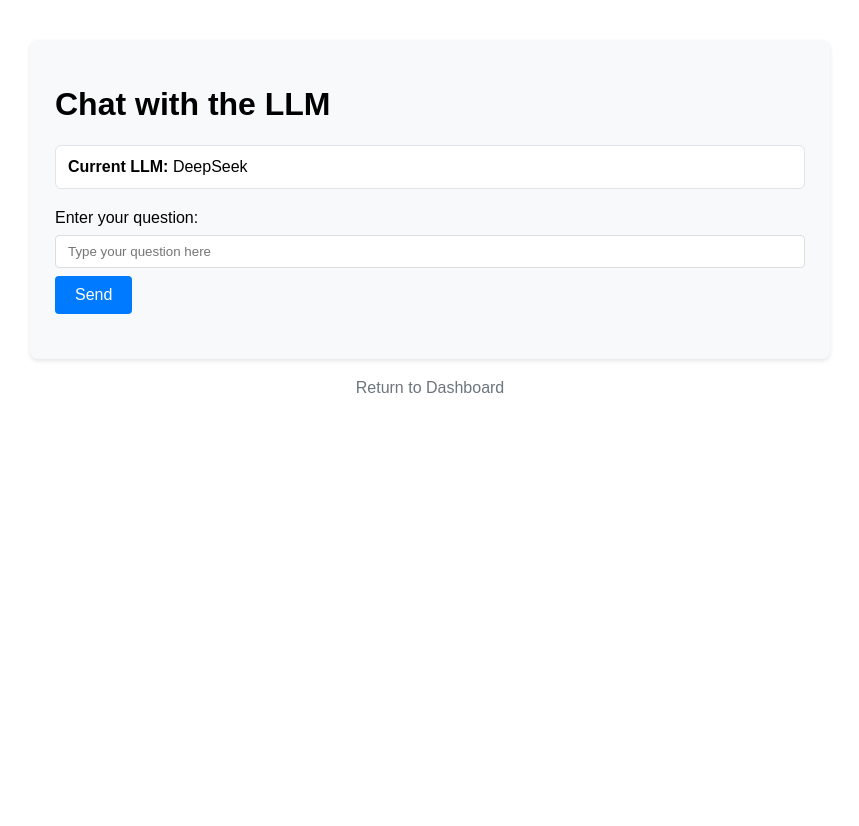
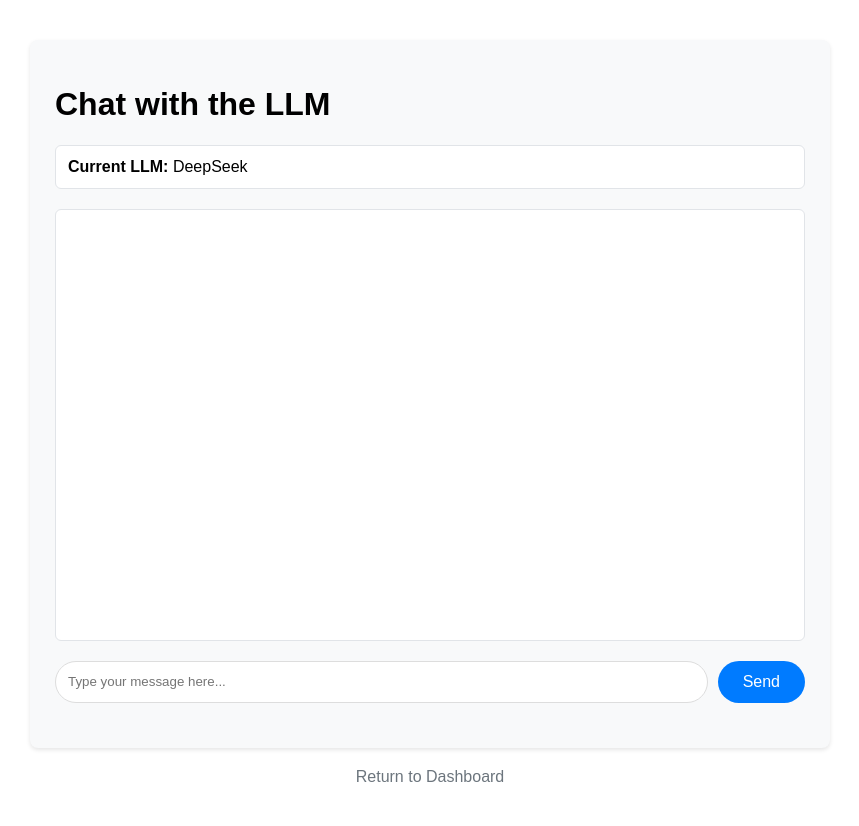
Before and after one commit to umarhunter/vdba, a Flask app: page /chat in a window 1280 px wide. Shown: the whole page, without its empty margins (210-1069 px from the left). Before the commit the page ends 393 px from the top, so only its background shows below. Run offline with Flask 3, Linux system fonts and the light colour scheme.

Commit message:
feat: implemented code for history in responses with chatbot

```diff
--- a/app/routes.py
+++ b/app/routes.py
@@ -3,7 +3,7 @@
 
 import os
 import getpass
-from flask import Blueprint, request, jsonify, render_template, redirect, url_for
+from flask import Blueprint, request, jsonify, render_template, redirect, url_for, session
 from scripts.chromadb_handler import (
     initialize_chroma_client,
     get_or_create_collection,
@@ -218,6 +218,13 @@ def query_docs():
 def chat():
     query = request.args.get("q", "")
     current_llm = USER_CONFIG['llm']
+
+    # Initialize chat history in session if not present
+    if 'chat_history' not in session:
+        session['chat_history'] = []
+
+
+
     if query:
         selected_llm = USER_CONFIG['llm'].lower()
         if selected_llm == "deepseek":
@@ -246,6 +253,21 @@ def chat():
             retriever=collection.as_retriever(search_kwargs={"k": 10})
         )
         answer = qa_chain.run(query)
-        return render_template("chat.html", query=query, answer=answer, current_llm=current_llm)
+        answer = qa_chain.run(query)
+
+        # Add to chat history
+        session['chat_history'].append({'role': 'user', 'content': query})
+        session['chat_history'].append({'role': 'assistant', 'content': answer})
+
+        # If it's an AJAX request, return JSON
+        if request.headers.get('X-Requested-With') == 'XMLHttpRequest':
+            return jsonify({'answer': answer})
+
+        # Otherwise render template with full history
+        return render_template("chat.html",
+                            current_llm=current_llm,
+                            chat_history=session['chat_history'])
     else:
-        return render_template("chat.html", query="", answer="", current_llm=current_llm)
+        return render_template("chat.html",
+                            current_llm=current_llm,
+                            chat_history=session['chat_history'])
--- a/app/templates/chat.html
+++ b/app/templates/chat.html
@@ -81,6 +81,77 @@
         0% { transform: rotate(0deg); }
         100% { transform: rotate(360deg); }
       }
+
+      .chat-history {
+        height: 400px;
+        overflow-y: auto;
+        margin: 20px 0;
+        padding: 15px;
+        background: white;
+        border: 1px solid #e1e4e8;
+        border-radius: 6px;
+      }
+
+      .message {
+        margin: 10px 0;
+        max-width: 80%;
+        clear: both;
+      }
+
+      .user-message {
+        float: right;
+        background: #007bff;
+        color: white;
+        padding: 10px 15px;
+        border-radius: 15px 15px 0 15px;
+      }
+
+      .assistant-message {
+        float: left;
+        background: #f1f3f4;
+        color: #333;
+        padding: 10px 15px;
+        border-radius: 15px 15px 15px 0;
+        white-space: pre-wrap;
+        word-wrap: break-word;
+      }
+
+      .chat-input {
+        display: flex;
+        gap: 10px;
+        margin-top: 20px;
+      }
+
+      .chat-input input {
+        flex-grow: 1;
+        padding: 12px;
+        border: 1px solid #ddd;
+        border-radius: 25px;
+        margin: 0;
+      }
+
+      .chat-input button {
+        padding: 12px 25px;
+        border-radius: 25px;
+      }
+
+      /* Update existing spinner styles */
+      #spinner {
+        position: fixed;
+        bottom: 100px;
+        left: 50%;
+        transform: translateX(-50%);
+        background: rgba(255, 255, 255, 0.9);
+        padding: 20px;
+        border-radius: 10px;
+        box-shadow: 0 2px 10px rgba(0,0,0,0.1);
+      }
+
+      .clearfix::after {
+        content: "";
+        clear: both;
+        display: table;
+      }
     </style>
   </head>
   <body>
@@ -89,11 +160,28 @@
       <div class="current-model">
         <strong>Current LLM:</strong> {{ current_llm }}
       </div>
-      <form class="chat-form" method="get" action="{{ url_for('main.chat') }}" onsubmit="showSpinner()">
-        <label for="q">Enter your question:</label>
-        <input type="text" id="q" name="q" placeholder="Type your question here" value="{{ query }}" required>
-        <button type="submit">Send</button>
-      </form>
+
+      <div class="chat-history" id="chatHistory">
+        {% if chat_history %}
+            {% for message in chat_history %}
+                <div class="message clearfix">
+                    <div class="{{ 'user-message' if message.role == 'user' else 'assistant-message' }}">
+                        {{ message.content }}
+                    </div>
+                </div>
+            {% endfor %}
+        {% endif %}
+    </div>
+
+  <!-- Update form to use AJAX -->
+  <form class="chat-form" id="chatForm" onsubmit="handleSubmit(event)">
+      <div class="chat-input">
+          <input type="text" id="q" name="q"
+                 placeholder="Type your message here..."
+                 autocomplete="off" required>
+          <button type="submit">Send</button>
+      </div>
+  </form>
 
       <div id="spinner">
         <div class="spinner"></div>
@@ -111,9 +199,70 @@
     <a href="{{ url_for('main.dashboard') }}" class="back-link">Return to Dashboard</a>
 
     <script>
-      function showSpinner() {
-        document.getElementById("spinner").style.display = "block";
+      const chatHistory = document.getElementById('chatHistory');
+      const chatForm = document.getElementById('chatForm');
+      const spinner = document.getElementById('spinner');
+
+      // Scroll to bottom of chat history
+      function scrollToBottom() {
+        chatHistory.scrollTop = chatHistory.scrollHeight;
       }
+
+      // Add new message to chat
+      function addMessage(content, isUser = false) {
+        const messageDiv = document.createElement('div');
+        messageDiv.className = 'message clearfix';
+        messageDiv.innerHTML = `
+          <div class="${isUser ? 'user-message' : 'assistant-message'}">
+            ${content}
+          </div>
+        `;
+        chatHistory.appendChild(messageDiv);
+        scrollToBottom();
+      }
+
+      async function handleSubmit(event) {
+        event.preventDefault();
+        const input = document.getElementById('q');
+        const message = input.value.trim();
+
+        if (!message) return;
+
+        // Add user message
+        addMessage(message, true);
+        input.value = '';
+
+        // Show spinner
+        spinner.style.display = 'block';
+
+        try {
+          const response = await fetch(`{{ url_for('main.chat') }}?q=${encodeURIComponent(message)}`);
+          const data = await response.json();
+
+          // Add assistant response
+          if (data.answer) {
+            addMessage(data.answer);
+          }
+        } catch (error) {
+          console.error('Error:', error);
+          addMessage('Sorry, there was an error processing your request.', false);
+        } finally {
+          spinner.style.display = 'none';
+        }
+      }
+
+      // Initialize
+      document.addEventListener('DOMContentLoaded', () => {
+        scrollToBottom();
+
+        // Enable enter key submission
+        document.getElementById('q').addEventListener('keypress', function(e) {
+          if (e.key === 'Enter' && !e.shiftKey) {
+            e.preventDefault();
+            chatForm.dispatchEvent(new Event('submit'));
+          }
+        });
+      });
     </script>
   </body>
 </html>
--- a/run.py
+++ b/run.py
@@ -4,4 +4,5 @@ from app import create_app
 app = create_app()
 
 if __name__ == "__main__":
-    app.run(debug=True)
+    #app.run(debug=True)
+    app.run()
```
